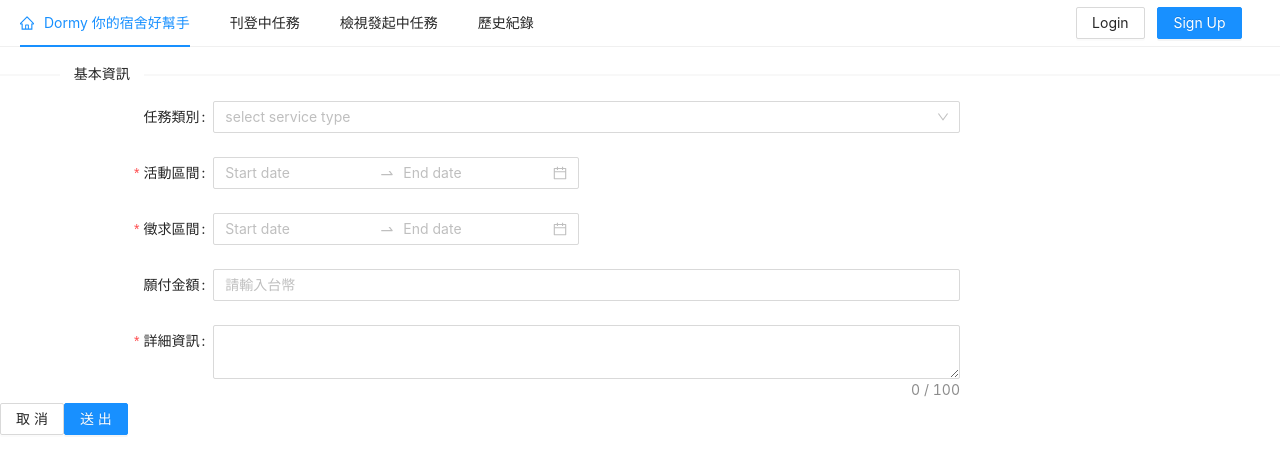
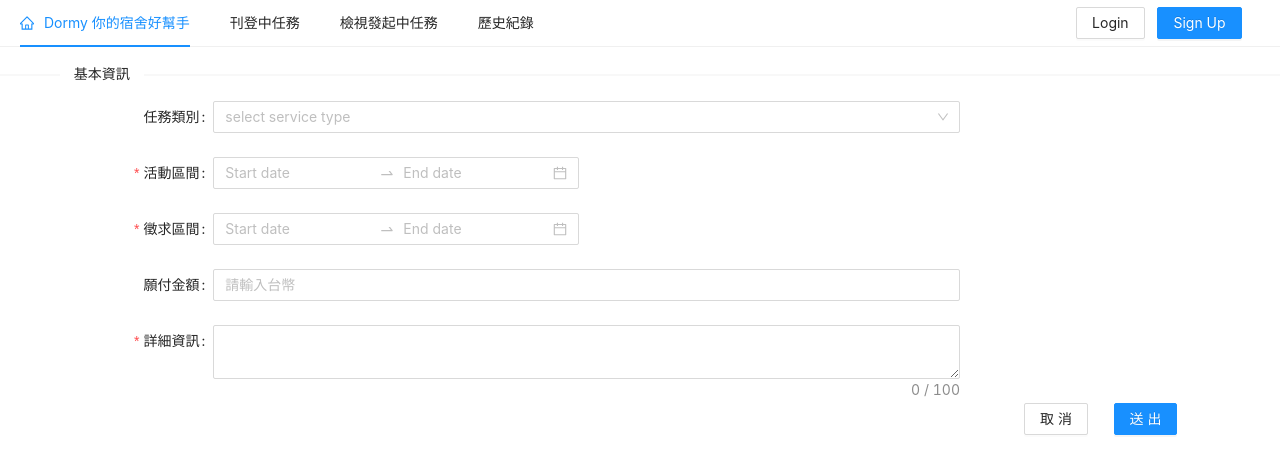
Before and after one commit to Brian-Konr/Dorm-Service-fe, a React (Create React App) app in the folder frontend/: page /addPost in a window 1280 px wide. Shown: the top 474 px of the page. Built offline with nearby package versions, Linux system fonts and the light colour scheme.

Commit message:
[Chen] add post(all)

```diff
--- a/frontend/src/containers/add_post_page.js
+++ b/frontend/src/containers/add_post_page.js
@@ -143,12 +143,6 @@ const Add_Post_Page = ({login,name,setCurrent,current}) => {
       </Form>
       <Button className="cancel_button">取消</Button>
       <Button type="primary" className="send_button">送出</Button>
-      {/*  .cancel_button{
-   right: -80vw;
- }
- .send_button{
-   right: -82vw;
- } */}
     </>
   );
 };
--- a/frontend/src/index.css
+++ b/frontend/src/index.css
@@ -112,3 +112,9 @@
     text-align: center;
     padding-top: 30vh;
  }
+ .cancel_button{
+   right: -80vw;
+ }
+ .send_button{
+   right: -82vw;
+ }
```
